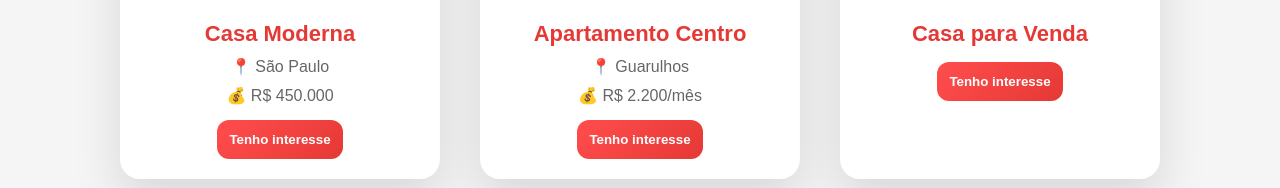
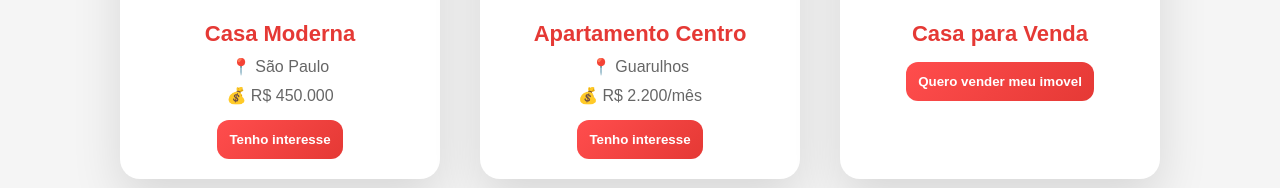
Before and after one commit to gabrielrodriguesgithub/avano-imoveis-tcc, a plain HTML site: page frontend/pagina.html in a window 1280 px wide. Shown: the part 612-800 px from the top of the page. Drawn offline with Linux system fonts and the light colour scheme.

Commit message:
ajuste texto

```diff
--- a/frontend/pagina.html
+++ b/frontend/pagina.html
@@ -64,7 +64,7 @@
         <img src="https://images.unsplash.com/photo-1600585154340-be6161a56a0c">
         <h3>Casa para Venda</h3>
         <button onclick="window.open('https://wa.me/5511996134517?text=Olá,%20tenho%20interesse%20em%20Casa%20vender%20minha%20casa', '_blank')">
-            Tenho interesse
+            Quero vender meu imovel
         </button>
     </div>
 
```
